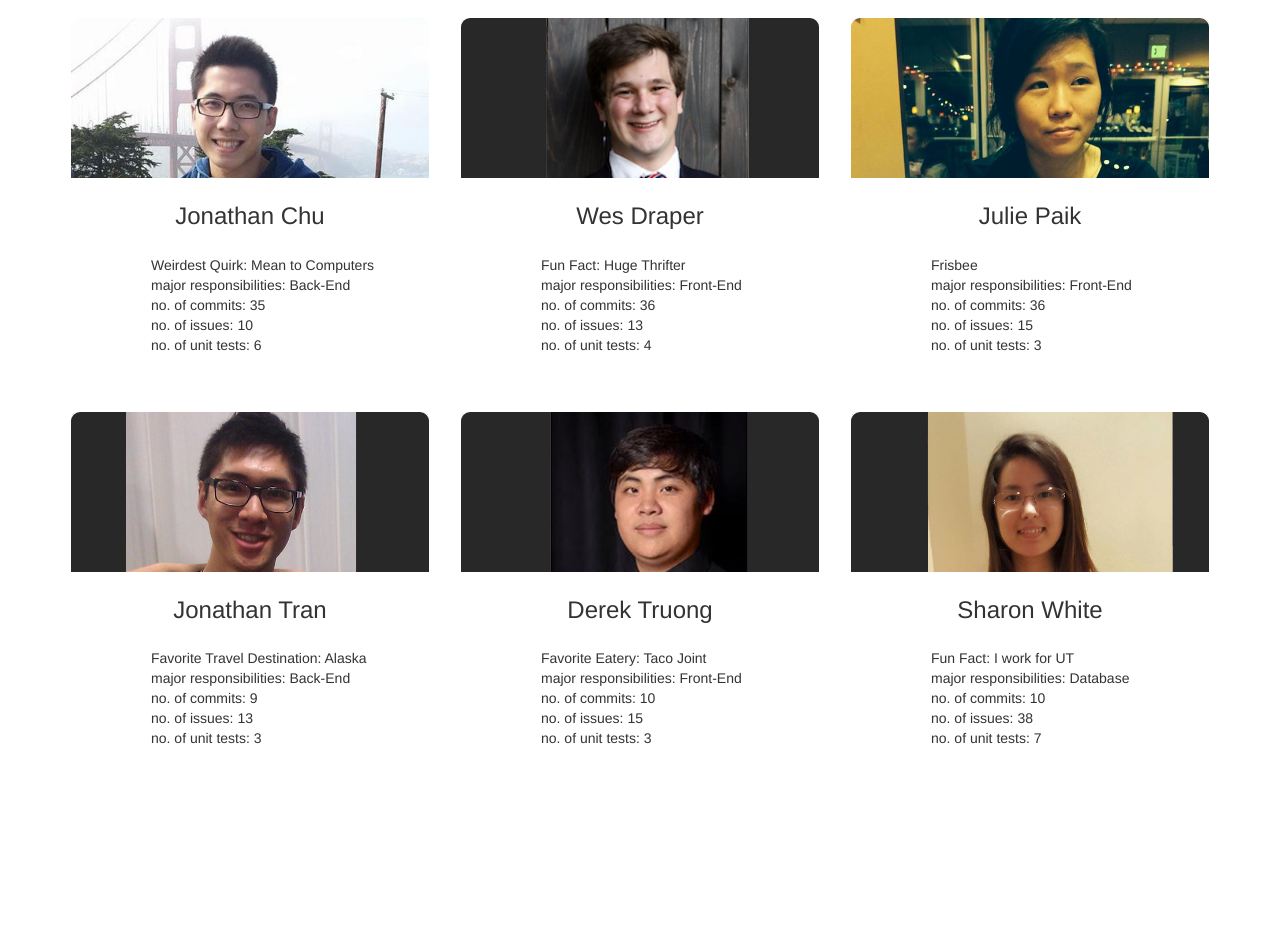
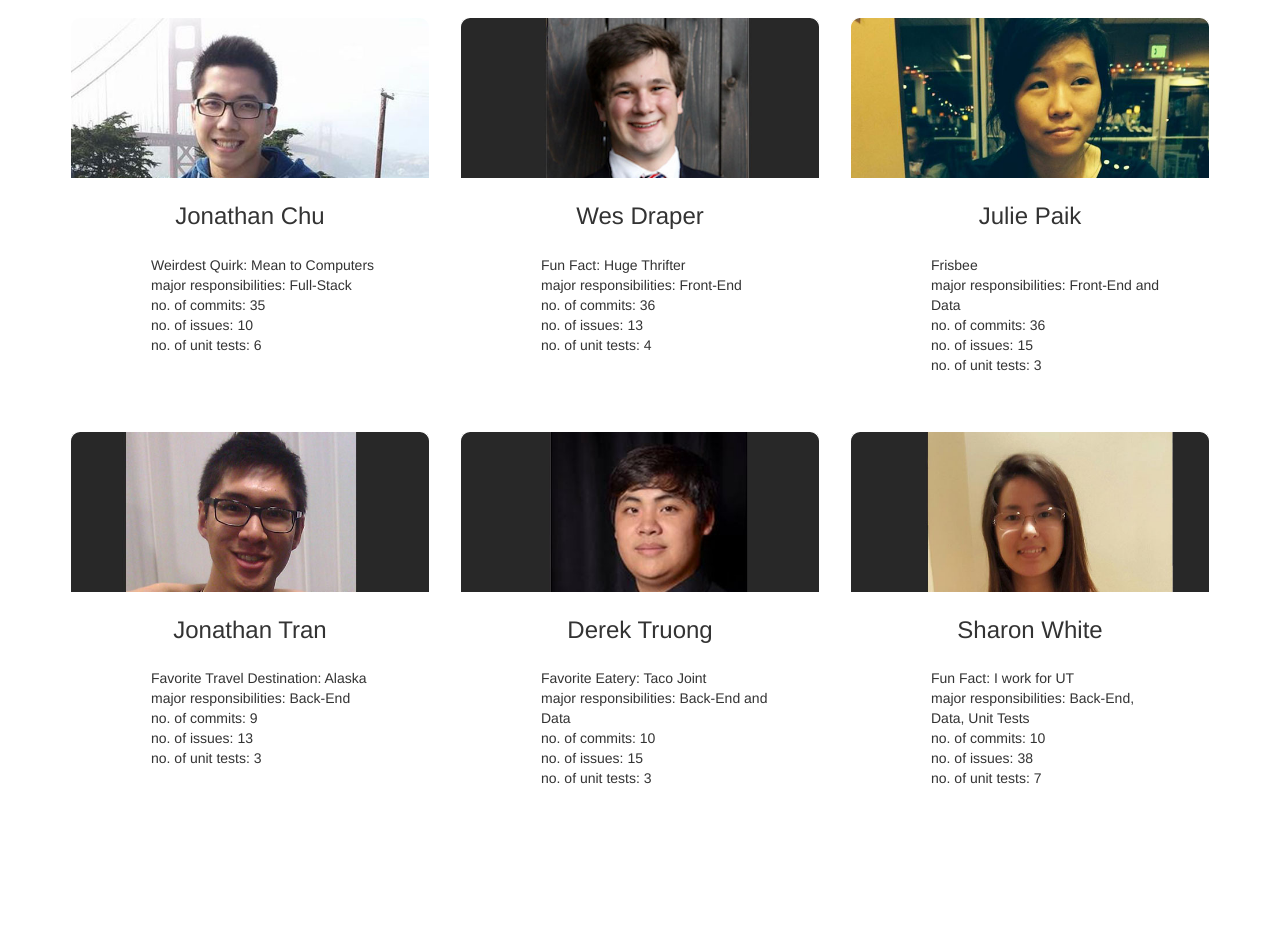
Before and after one commit to derek-truong/cs373-idb, a website: page templates/about.html in a window 1280 px wide. Shown: the part 151-1092 px from the top of the page. Drawn offline with Linux system fonts and the light colour scheme.

```diff
--- a/templates/about.html
+++ b/templates/about.html
@@ -78,7 +78,7 @@
                                     <p>
                                         <ul>
                                             <li>Weirdest Quirk: Mean to Computers</li>
-                                            <li>major responsibilities: Back-End</li>
+                                            <li>major responsibilities: Full-Stack</li>
                                             <li>no. of commits: 35</li>
                                             <li>no. of issues: 10</li>
                                             <li>no. of unit tests: 6</li>
@@ -122,7 +122,7 @@
                                     <p>
                                         <ul>
                                             <li>Frisbee</li>
-                                            <li>major responsibilities: Front-End</li>
+                                            <li>major responsibilities: Front-End and Data</li>
                                             <li>no. of commits: 36</li>
                                             <li>no. of issues: 15</li>
                                             <li>no. of unit tests: 3</li>
@@ -164,7 +164,7 @@
                                     <p>
                                         <ul>
                                             <li>Favorite Eatery: Taco Joint</li>
-                                            <li>major responsibilities: Front-End</li>
+                                            <li>major responsibilities: Back-End and Data</li>
                                             <li>no. of commits: 10</li>
                                             <li>no. of issues: 15</li>
                                             <li>no. of unit tests: 3</li>
@@ -185,7 +185,7 @@
                                     <p>
                                         <ul>
                                             <li>Fun Fact: I work for UT</li>
-                                            <li>major responsibilities: Database</li>
+                                            <li>major responsibilities: Back-End, Data, Unit Tests</li>
                                             <li>no. of commits: 10</li>
                                             <li>no. of issues: 38</li>
                                             <li>no. of unit tests: 7</li>
```
